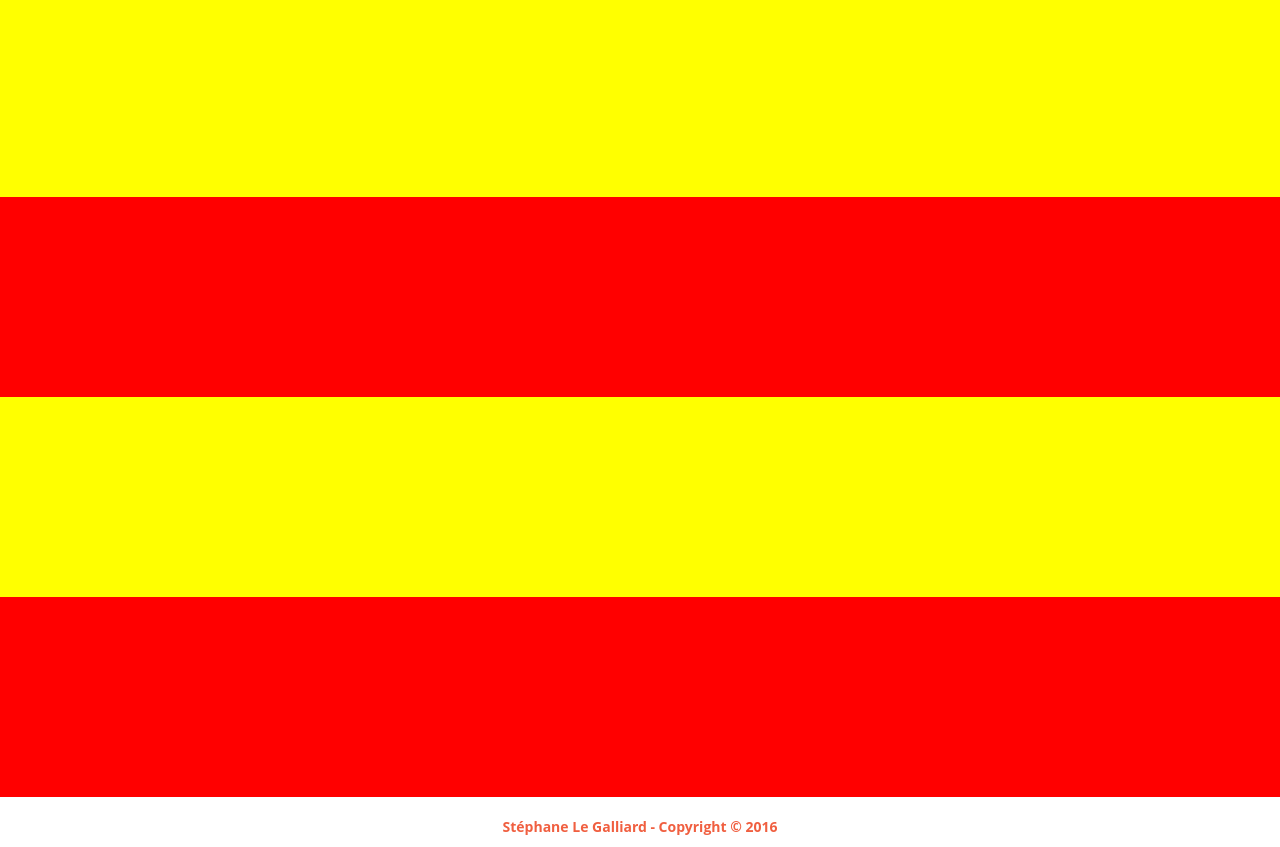
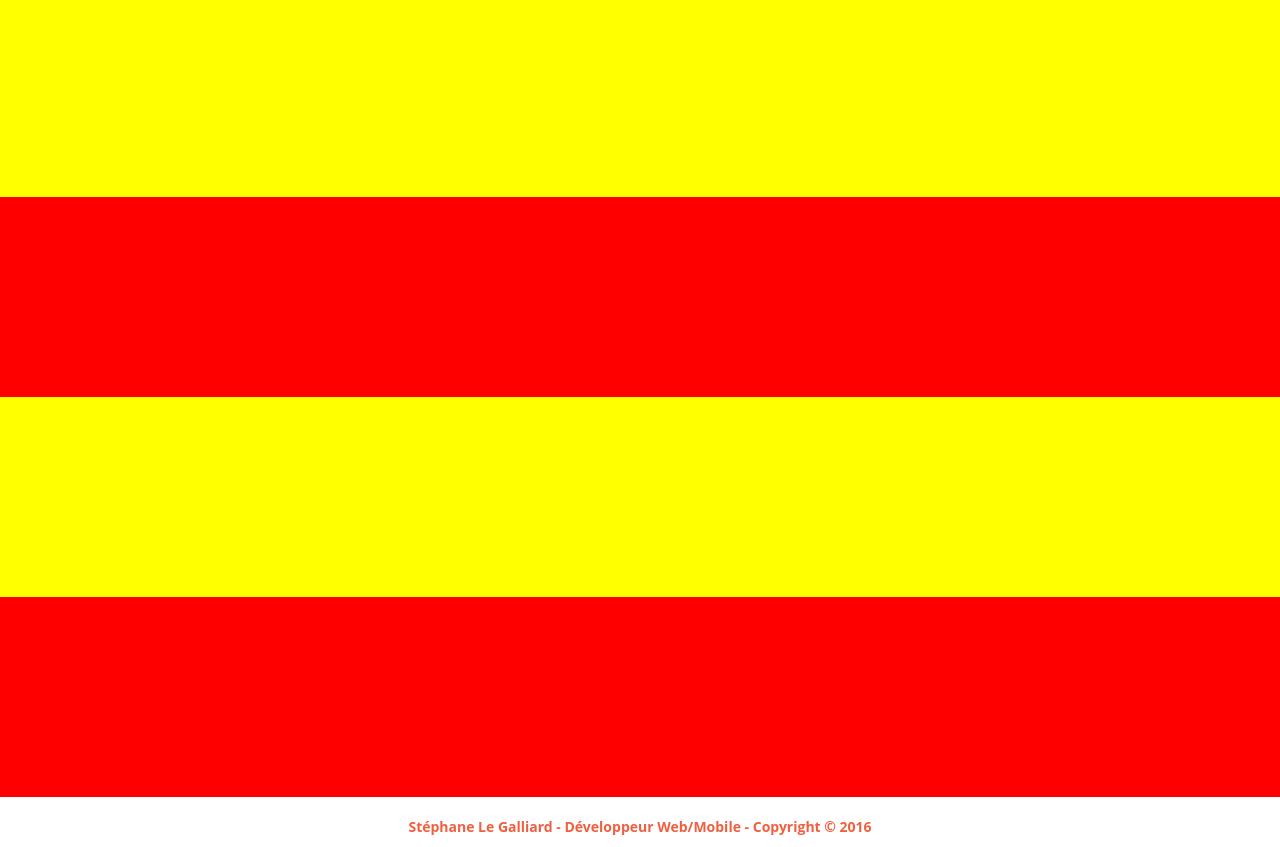
Before and after one commit to stephane-legalliard/php_challenge2_portfolio, a plain HTML site: page index.html in a window 1280 px wide. Shown: the part 53-900 px from the top of the page. Drawn offline with Linux system fonts and the light colour scheme.

```diff
--- a/index.html
+++ b/index.html
@@ -50,6 +50,7 @@
     <div id="container-fluid col-md-12 col-sm-12 col-xs-12">
     	<div id="row">
         	<div id="presentation">
+
         	</div>
         </div>
 
@@ -72,7 +73,7 @@
     <!--  footer  -->
     <footer id="container-fluid col-md-12 col-sm-12 col-xs-12">
         <div id="row">
-            <strong>Stéphane Le Galliard - Copyright © 2016 </strong>
+            <strong>Stéphane Le Galliard - Développeur Web/Mobile - Copyright © 2016 </strong>
         </div>
     </footer>
 
```
